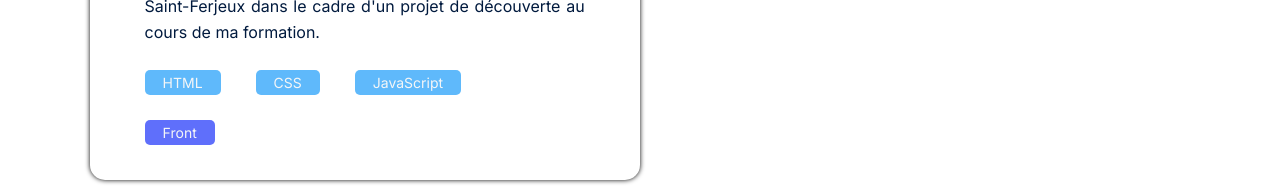
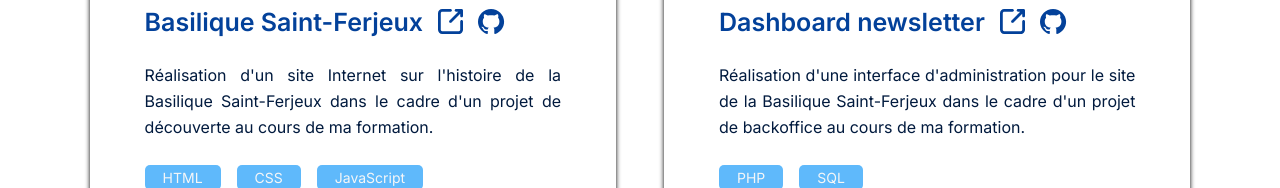
Before and after one commit to J-D25/portfolio, a React (Create React App) app: page /project in a window 1280 px wide. Shown: the part 612-800 px from the top of the page. Built offline with nearby package versions, Linux system fonts and the light colour scheme.

Commit message:
UPD - src/components/ProjectsCards.css : Ajustement du rendu de la grille des cartes

```diff
--- a/src/components/App.css
+++ b/src/components/App.css
@@ -37,10 +37,9 @@
 }
 
 .Project-Cards {
-    display: flex;
-    justify-content: space-between;
-    flex-wrap: wrap;
     gap: 3rem;
+    display: grid;
+    grid-template-columns: repeat(auto-fill, minmax(28rem, 1fr));
 }
 
 @media all and (max-width:765px) {
@@ -65,3 +64,11 @@
         margin: 1.5rem 0;
     }
 }
+
+@media all and (max-width:1048px) {
+    .Project-Cards {
+        display: flex;
+        flex-wrap: wrap;
+        justify-content: center;
+    }
+}
--- a/src/components/ProjectsCards.css
+++ b/src/components/ProjectsCards.css
@@ -4,7 +4,6 @@
     box-shadow: 0px 0px 5px #000000;
     border-radius: 15px;
     color: #011A3E;
-    width: 34.375rem;
 }
 
 .ProjectsCards-illustration {
@@ -12,6 +11,10 @@
     border-radius: 15px 15px 0 0;
     overflow: hidden;
     display: flex;
+}
+
+.ProjectsCards-illustration-link {
+    width: 100%;
 }
 
 .ProjectsCards-illustration img {
@@ -55,11 +58,12 @@
 
 .ProjectsCards-languages {
     display: flex;
-    gap: 2.1875rem;
+    gap: 1rem;
     flex-wrap: wrap;
 }
 
 @media all and (max-width:765px) {
+
     .ProjectsCards-content {
         padding: 1.1875rem 1.4375rem;
 
@@ -80,7 +84,7 @@
 }
 
 @media all and (max-width:992px) {
-    .Project-Cards {
-        justify-content: center;
+    .ProjectsCards {
+        width: 34.375rem;
     }
 }
```
